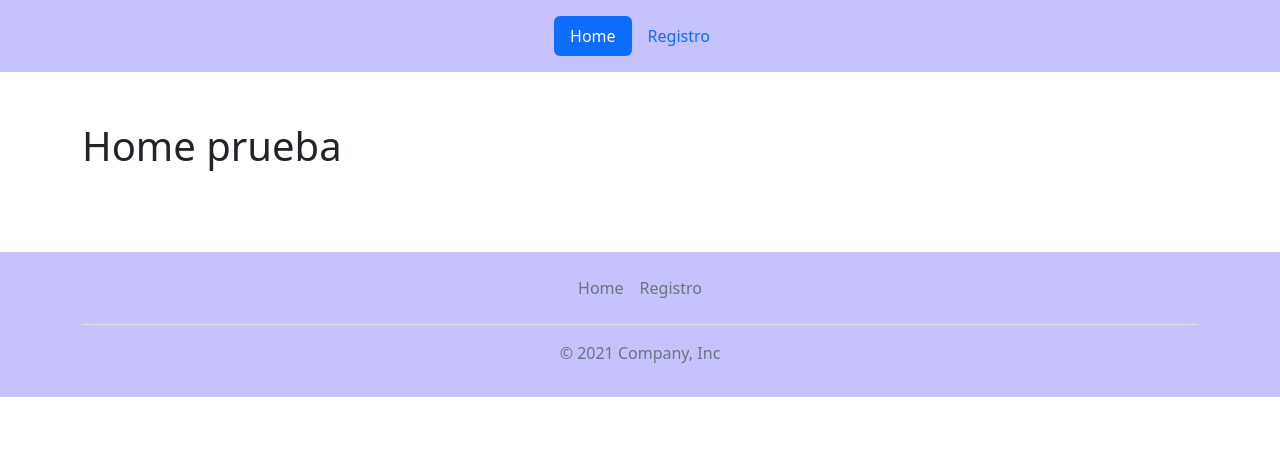
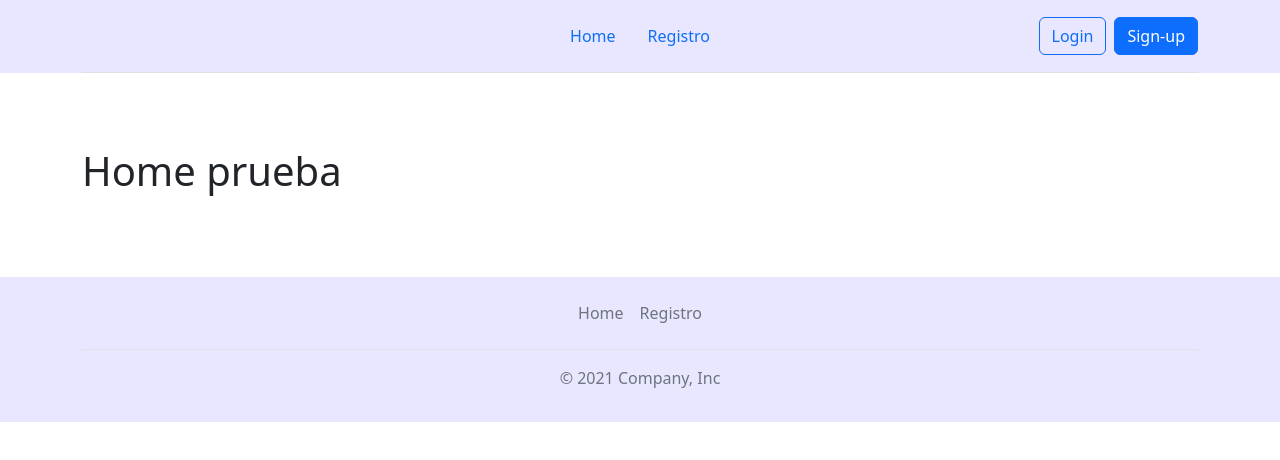
Before and after one commit to KevinHe23/app-web-aes, a React (Create React App) app in the folder frontend/: page / in a window 1280 px wide. Shown: the top 460 px of the page. Built offline with nearby package versions, Linux system fonts and the light colour scheme.

Commit message:
Actualizaciones styles header y footer

```diff
--- a/frontend/public/styles.css
+++ b/frontend/public/styles.css
@@ -1,9 +1,9 @@
 header {
-    background-color: rgb(198, 193, 255);
+    background-color: rgb(233, 231, 255);
 }
 
 footer {
-    background-color:  rgb(198, 193, 255);
+    background-color:  rgb(233, 231, 255);
 }
 
 .micontenedor{
--- a/frontend/src/components/partials/Footer.jsx
+++ b/frontend/src/components/partials/Footer.jsx
@@ -9,7 +9,7 @@
                 <footer class="py-3 my-4">
                     <ul class="nav justify-content-center border-bottom pb-3 mb-3">
                         <li class="nav-item">
-                            <Link to="#" class="nav-link px-2 text-muted">Home</Link>
+                            <Link to="/" class="nav-link px-2 text-muted">Home</Link>
                         </li>
                         <li class="nav-item">
                             <Link to="/registro" class="nav-link px-2 text-muted">Registro</Link>
--- a/frontend/src/components/partials/Header.jsx
+++ b/frontend/src/components/partials/Header.jsx
@@ -3,22 +3,29 @@
 function Header(){
     return(
         <header>
+            <div className="container">
+    <header className="d-flex flex-wrap align-items-center justify-content-center justify-content-md-between py-3 mb-4 border-bottom">
+      <a href="/" class="d-flex align-items-center col-md-3 mb-2 mb-md-0 text-dark text-decoration-none">
 
-        <div className="container">
-        <header className="d-flex justify-content-center py-3">
-        <ul class="nav nav-pills">
-        <li class="nav-item">
+      </a>
+
+      <ul class="nav col-12 col-md-auto mb-2 justify-content-center mb-md-0">
+      <li class="nav-item">
             <Link to = "/" class="nav-link active"  aria-current="page">Home</Link>
         </li>
         <li className="nav-item">
             <Link to ="/registro" class="nav-link">Registro</Link>
         </li>
-
       </ul>
 
+      <div class="col-md-3 text-end">
+        <button type="button" class="btn btn-outline-primary me-2">Login</button>
+        <button type="button" class="btn btn-primary">Sign-up</button>
+      </div>
+    </header>
+  </div>
 
-    </header>
-    </div>
+
 
 
 
```
